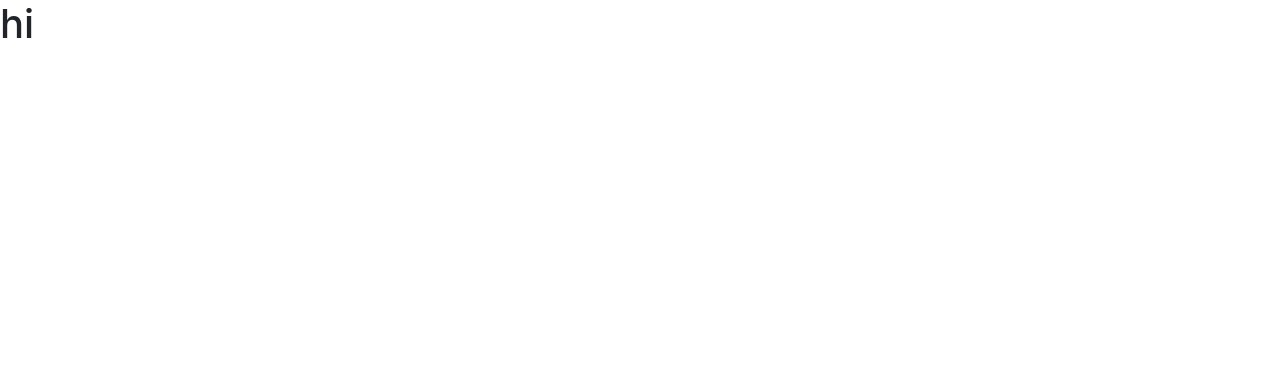
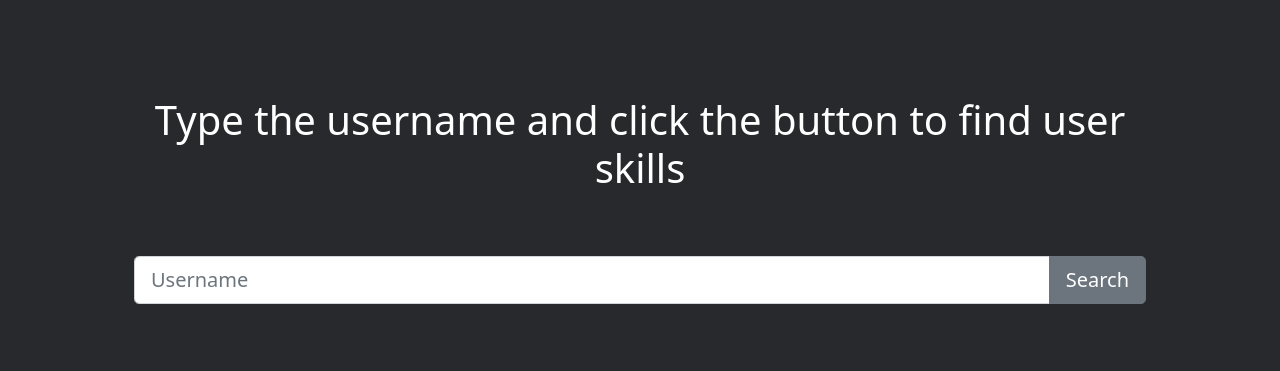
Before and after one commit to LOctavio/skills-list-front-end, a React app: page / in a window 1280 px wide. Built offline with nearby package versions, Linux system fonts and the light colour scheme.

Commit message:
Add search bar to find a user

```diff
--- /dev/null
+++ b/src/Search.js
@@ -0,0 +1,11 @@
+const Search = () => (
+  <div className="container p-5 mt-5">
+    <h1 className="text-white text-center">Type the username and click the button to find user skills</h1>
+    <div className="input-group input-group-lg p-3 mt-5">
+      <input type="text" class="form-control" placeholder="Username" aria-label="Recipient's username" aria-describedby="button-addon2" />
+      <button class="btn btn-secondary" type="button" id="button-addon2">Search</button>
+    </div>
+  </div>
+);
+
+export default Search;
--- a/src/index.css
+++ b/src/index.css
@@ -1,13 +1,4 @@
+
 body {
-  margin: 0;
-  font-family: -apple-system, BlinkMacSystemFont, 'Segoe UI', 'Roboto', 'Oxygen',
-    'Ubuntu', 'Cantarell', 'Fira Sans', 'Droid Sans', 'Helvetica Neue',
-    sans-serif;
-  -webkit-font-smoothing: antialiased;
-  -moz-osx-font-smoothing: grayscale;
+  background-color: rgb(39 41 45);
 }
-
-code {
-  font-family: source-code-pro, Menlo, Monaco, Consolas, 'Courier New',
-    monospace;
-}
--- a/src/index.js
+++ b/src/index.js
@@ -1,10 +1,11 @@
 import React from 'react';
 import ReactDOM from 'react-dom';
 import './index.css';
+import Search from './Search';
 
 ReactDOM.render(
   <React.StrictMode>
-    <h1>hi</h1>
+    <Search />
   </React.StrictMode>,
   document.getElementById('root')
 );
```
